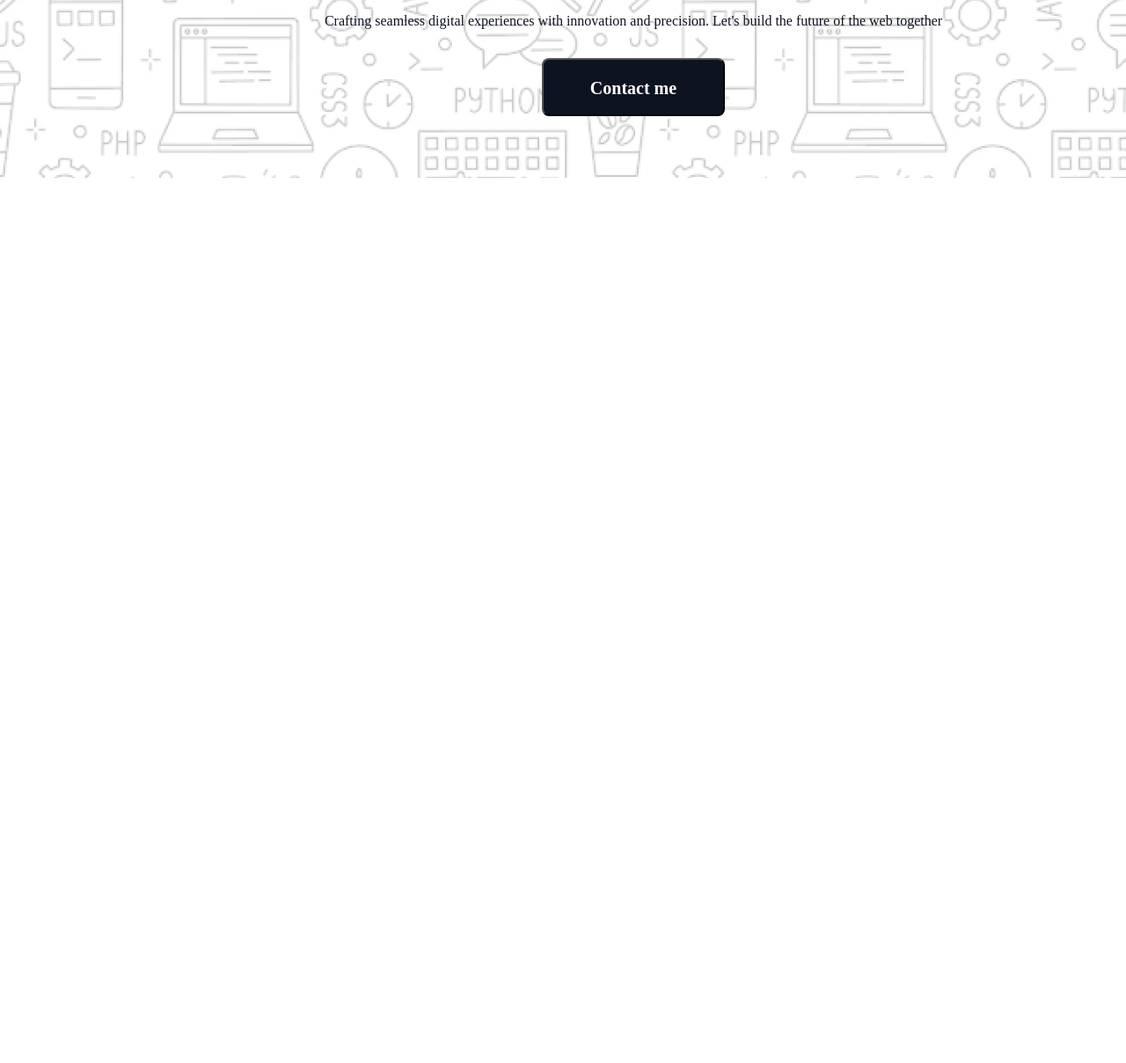
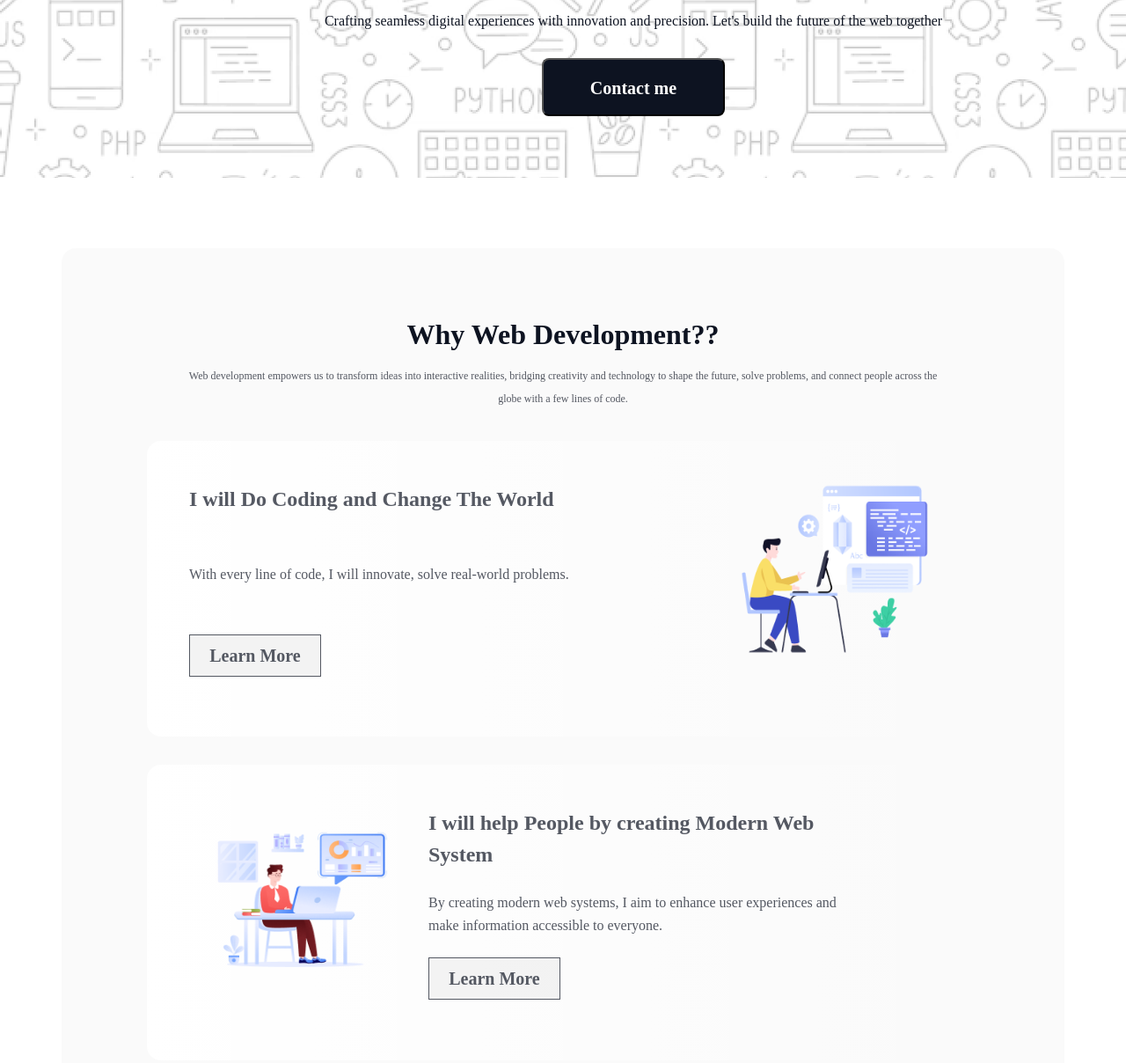
Before and after one commit to Ariful-Anik/Web-templete-1, a plain HTML site: page index.html in a window 1280 px wide. Shown: the part 500-1708 px from the top of the page at 88% size. Before the commit the page ends 800 px from the top, so only its background shows below. Drawn offline with Linux system fonts and the light colour scheme; a web font is replaced by a local one.

Commit message:
web-dev-section

```diff
--- a/index.html
+++ b/index.html
@@ -7,7 +7,6 @@
     <title>Assignment 1</title>
   </head>
   <body>
-
     <!-- -----hero section-------- -->
     <header id="hero">
       <div class="hero-bg">
@@ -16,9 +15,74 @@
             <img src="assets/Group.png" alt="Group Image" />
           </div>
           <h1>"In the near future, I hope to become a Developer."</h1>
-          <p>Crafting seamless digital experiences with innovation and precision. Let's build the future of the web together</p>
+          <p>
+            Crafting seamless digital experiences with innovation and precision.
+            Let's build the future of the web together
+          </p>
           <a href="#contact"><button class="hero-btn">Contact me</button></a>
-
         </div>
       </div>
     </header>
+
+    <main>
+      <!-- ---------web developer section-------- -->
+      <section>
+        <div class="web-dev">
+          <div class="web-text">
+            <h1>Why Web Development??</h1>
+            <p>
+              Web development empowers us to transform ideas into interactive
+              realities, bridging creativity and technology to shape the future,
+              solve problems, and connect people across the globe with a few
+              lines of code.
+            </p>
+          </div>
+
+          <div class="web-dev-container">
+            <div class="web-dev-content-1 web-dev-size">
+              <div class="content-1-div-1">
+                <h2 class="common-h2">I will Do Coding and Change The World</h2>
+                <p class="common-p2">
+                  With every line of code, I will innovate, solve real-world
+                  problems.
+                </p>
+                <button class="btn-common">Learn More</button>
+              </div>
+              <div class="content-1-div-2">
+                <img src="assets/Layer_1.png" alt="" />
+              </div>
+            </div>
+            <div class="web-dev-content-2 web-dev-size">
+              <div class="content-1-div-2">
+                <img src="assets/Group 3.png" alt="" />
+              </div>
+              <div class="content-2-div-2">
+                <h2 class="common-h2">
+                  I will help People by creating Modern Web System
+                </h2>
+                <p class="common-p2">
+                  By creating modern web systems, I aim to enhance user
+                  experiences and make information accessible to everyone.
+                </p>
+                <button class="btn-common">Learn More</button>
+              </div>
+            </div>
+            <div class="web-dev-content-3 web-dev-size">
+              <div class="content-1-div-1">
+                <h2 class="common-h2">I will Do Coding and Change The World</h2>
+                <p class="common-p2">
+                  With every line of code, I will innovate, solve real-world
+                  problems.
+                </p>
+                <button class="btn-common">Learn More</button>
+              </div>
+              <div class="content-1-div-2">
+                <img src="assets/Group 4.png" alt="" />
+              </div>
+            </div>
+          </div>
+        </div>
+      </section>
+    </main>
+  </body>
+</html>
--- a/styles/style.css
+++ b/styles/style.css
@@ -128,3 +128,91 @@
   text-align: center;
   cursor: pointer;
 }
+/* -------web development section---- */
+
+.web-dev {
+    width: 1140px;
+    height: 1395px;
+    margin: 0 auto;
+    margin-top: 80px;
+    padding: 80px 97px 80px 97px;
+    border-radius: 16px;
+    background: rgba(13, 19, 33, 0.02);
+  }
+
+  .web-text {
+    width: 852px;
+    height: 115px;
+    margin: 0 auto;
+    margin-bottom: 24px;
+  }
+
+  .web-text h1 {
+    color: rgb(13, 19, 33);
+    font-family: Azeret Mono;
+    font-size: 32px;
+    font-weight: 800;
+    line-height: 37px;
+    letter-spacing: 0%;
+    text-align: center;
+    margin-bottom: 15px;
+  }
+
+  .web-text p {
+    color: rgb(13, 19, 33);
+    font-family: Azeret Mono;
+    font-size: 12px;
+    font-weight: 400;
+    line-height: 26px;
+    letter-spacing: 0%;
+    text-align: center;
+    opacity: 0.7;
+  }
+
+  .web-dev-container {
+    width: 946px;
+    height: 1072px;
+    display: flex;
+    flex-direction: column;
+    justify-content: space-between;
+  }
+
+  .web-dev-content-1 {
+    display: flex;
+    justify-content: space-between;
+  }
+  .content-1-div-1 {
+    height: 220px;
+    width: 477px;
+    display: flex;
+    flex-direction: column;
+    justify-content: space-between;
+  }
+  .web-dev-content-2 {
+    display: flex;
+    justify-content: left;
+  }
+  .content-1-div-2 {
+    width: 259px;
+    height: 217px;
+  }
+
+  .content-1-div-2 img {
+    height: 100%;
+    width: 100%;
+  }
+  .content-1-div-2 {
+    height: 240px;
+    width: 240px;
+    padding-left: 16.8px;
+    padding-bottom: 31.15px;
+  }
+
+  .content-2-div-2 {
+    height: 219px;
+    width: 477px;
+    display: flex;
+    flex-direction: column;
+    justify-content: space-between;
+    margin-left: 32px;
+  }
```
